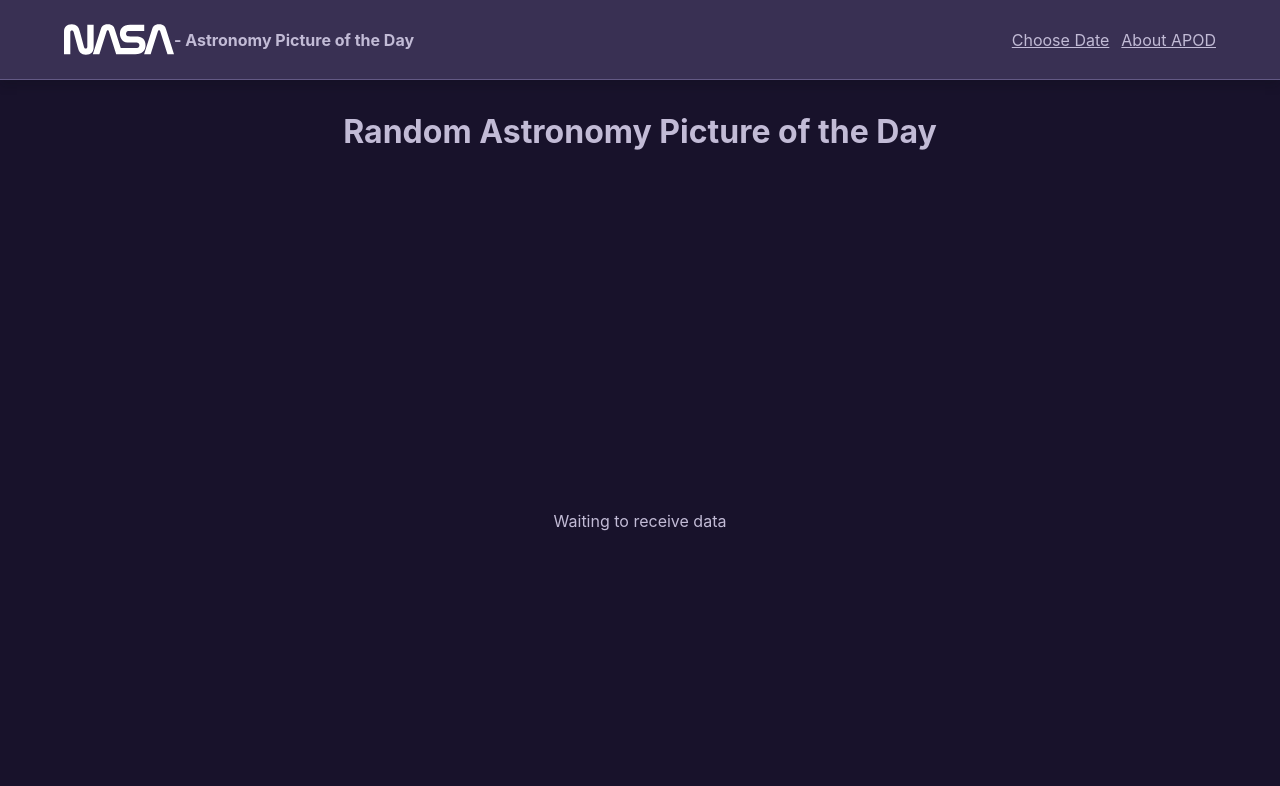
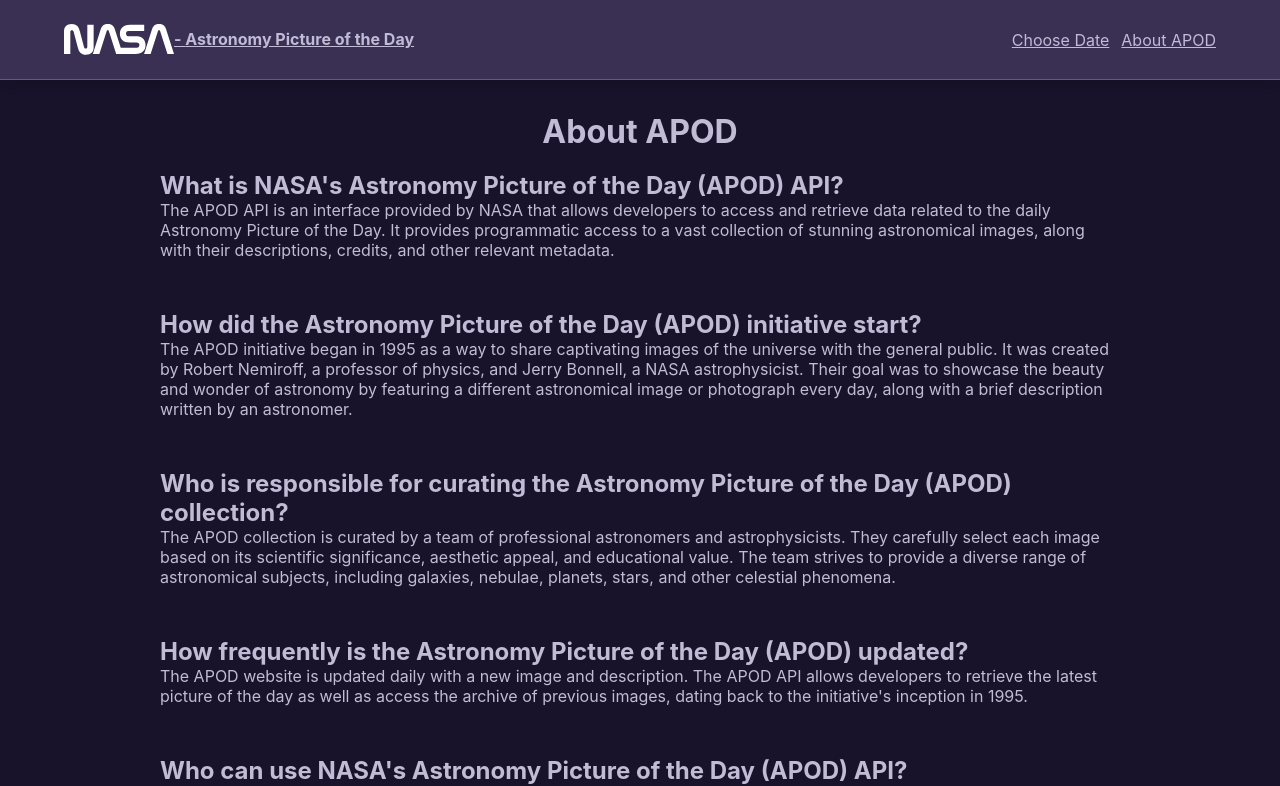
Before and after one commit to JustRelaxable/react-apod, a React (Create React App) app: page /about in a window 1280 px wide. Shown: the top 786 px of the page. Built offline with nearby package versions, Linux system fonts and the light colour scheme; no server answers.

Commit message:
Implement routing for about apod page

```diff
--- a/src/App.js
+++ b/src/App.js
@@ -1,15 +1,19 @@
+import { Route, Routes } from "react-router-dom";
 import "./App.css";
 import Footer from "./Components/Footer";
 import MenuHeader from "./Components/MenuHeader";
 import RandomPicture from "./Components/RandomPicture";
+import AboutApod from "./Components/AboutApod";
 
 function App() {
   return (
     <div className="page">
       <MenuHeader></MenuHeader>
       <div className="content">
-        <h1 className="main-header">Random Astronomy Picture of the Day</h1>
-        <RandomPicture></RandomPicture>
+        <Routes>
+          <Route path="/" element={<RandomPicture></RandomPicture>}></Route>
+          <Route path="/about" element={<AboutApod></AboutApod>}></Route>
+        </Routes>
       </div>
       <Footer></Footer>
     </div>
--- /dev/null
+++ b/src/Assets/AboutApodQuestions.js
@@ -0,0 +1,65 @@
+const questions = [
+  {
+    id: 0,
+    question: "What is NASA's Astronomy Picture of the Day (APOD) API?",
+    answer:
+      "The APOD API is an interface provided by NASA that allows developers to access and retrieve data related to the daily Astronomy Picture of the Day. It provides programmatic access to a vast collection of stunning astronomical images, along with their descriptions, credits, and other relevant metadata.",
+  },
+  {
+    id: 1,
+    question:
+      "How did the Astronomy Picture of the Day (APOD) initiative start?",
+    answer:
+      "The APOD initiative began in 1995 as a way to share captivating images of the universe with the general public. It was created by Robert Nemiroff, a professor of physics, and Jerry Bonnell, a NASA astrophysicist. Their goal was to showcase the beauty and wonder of astronomy by featuring a different astronomical image or photograph every day, along with a brief description written by an astronomer.",
+  },
+  {
+    id: 2,
+    question:
+      "Who is responsible for curating the Astronomy Picture of the Day (APOD) collection?",
+    answer:
+      "The APOD collection is curated by a team of professional astronomers and astrophysicists. They carefully select each image based on its scientific significance, aesthetic appeal, and educational value. The team strives to provide a diverse range of astronomical subjects, including galaxies, nebulae, planets, stars, and other celestial phenomena.",
+  },
+  {
+    id: 3,
+    question:
+      "How frequently is the Astronomy Picture of the Day (APOD) updated?",
+    answer:
+      "The APOD website is updated daily with a new image and description. The APOD API allows developers to retrieve the latest picture of the day as well as access the archive of previous images, dating back to the initiative's inception in 1995.",
+  },
+  {
+    id: 4,
+    question: "Who can use NASA's Astronomy Picture of the Day (APOD) API?",
+    answer:
+      "The APOD API is available for use by developers, researchers, educators, and enthusiasts who wish to incorporate NASA's astronomy images and information into their applications, websites, or educational materials. It is free to use and does not require any special permissions or licenses.",
+  },
+  {
+    id: 5,
+    question:
+      "What can I do with the data obtained through the Astronomy Picture of the Day (APOD) API?",
+    answer:
+      "With the APOD API, you can programmatically retrieve the image of the day, its description, credits, and other metadata. This allows you to display the daily astronomy image on your own website or application, build interactive galleries, create educational materials, or conduct research using the vast collection of astronomical images and information provided by NASA.",
+  },
+  {
+    id: 6,
+    question:
+      "Are there any usage guidelines or restrictions for the Astronomy Picture of the Day (APOD) API?",
+    answer:
+      "NASA provides guidelines for the use of its APIs, including the APOD API, to ensure appropriate and respectful usage of the data. It is important to adhere to these guidelines and give proper credit to NASA and the original image sources when using the APOD content. The full terms of use can be found on NASA's website.",
+  },
+  {
+    id: 7,
+    question:
+      "Can I contribute my own astronomical images to the Astronomy Picture of the Day (APOD) collection?",
+    answer:
+      "Yes, you can submit your own astronomical images to be considered for the APOD collection. NASA accepts submissions from professional and amateur astronomers alike. However, please note that the selection process is highly competitive, and not all submissions can be featured. Instructions for submitting images can be found on the official APOD website.",
+  },
+  {
+    id: 8,
+    question:
+      "Is the Astronomy Picture of the Day (APOD) API available in multiple programming languages?",
+    answer:
+      "Yes, the APOD API is language-agnostic, which means it can be used with any programming language that supports making HTTP requests and parsing JSON data. NASA provides example code snippets and documentation to assist",
+  },
+];
+
+export default questions;
--- /dev/null
+++ b/src/Components/AboutApod.jsx
@@ -0,0 +1,20 @@
+import "../StyleModules/AboutApod.css";
+import questions from "../Assets/AboutApodQuestions.js";
+
+export default function AboutApod() {
+  return (
+    <>
+      <h1 className="about-header">About APOD</h1>
+      <div className="about-container">
+        {questions.map((x, i) => {
+          return (
+            <div className={"question-container"}>
+              <h2>{x.question}</h2>
+              <p>{x.answer}</p>
+            </div>
+          );
+        })}
+      </div>
+    </>
+  );
+}
--- a/src/Components/MenuHeader.jsx
+++ b/src/Components/MenuHeader.jsx
@@ -1,10 +1,12 @@
 import "../StyleModules/MenuHeader.css";
 import nasaLogo from "../Assets/SVG/NASA_Worm_logo.svg";
 import NasaLogo from "./NasaLogo";
+import { Link } from "react-router-dom";
 
 export default function MenuHeader() {
   return (
     <div className="menu-header">
+      <Link to="/">
         <div className="logo-with-text">
           <NasaLogo className="header-logo"></NasaLogo>
           <p className="logo-text">
@@ -12,9 +14,11 @@
             Day
           </p>
         </div>
+      </Link>
+
       <div className="header-links">
         <a href="#">Choose Date</a>
-        <a href="#">About APOD</a>
+        <Link to="/about">About APOD</Link>
       </div>
     </div>
   );
--- a/src/Components/RandomPicture.jsx
+++ b/src/Components/RandomPicture.jsx
@@ -43,6 +43,7 @@
       {!dataReceived && <p>Waiting to receive data</p>}
       {dataReceived && (
         <>
+          <h1 className="main-header">Random Astronomy Picture of the Day</h1>
           {imageLoaded ? (
             <img
               src={imageURL}
--- /dev/null
+++ b/src/StyleModules/AboutApod.css
@@ -0,0 +1,13 @@
+.about-container {
+  display: flex;
+  flex-direction: column;
+  gap: 50px;
+  width: 100%;
+}
+
+.question-container {
+}
+
+.about-header {
+  margin-bottom: 20px;
+}
--- a/src/index.js
+++ b/src/index.js
@@ -3,9 +3,14 @@
 import "./index.css";
 import App from "./App";
 import reportWebVitals from "./reportWebVitals";
+import { BrowserRouter } from "react-router-dom";
 
 const root = ReactDOM.createRoot(document.getElementById("root"));
-root.render(<App />);
+root.render(
+  <BrowserRouter>
+    <App />
+  </BrowserRouter>
+);
 
 // If you want to start measuring performance in your app, pass a function
 // to log results (for example: reportWebVitals(console.log))
```
Lines whose indentation alone changed are shown as unchanged.
